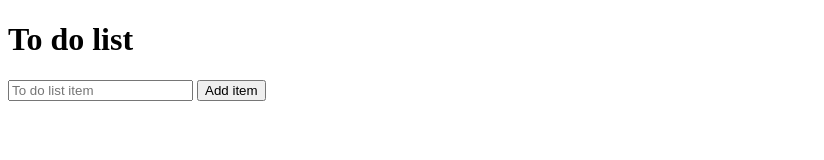
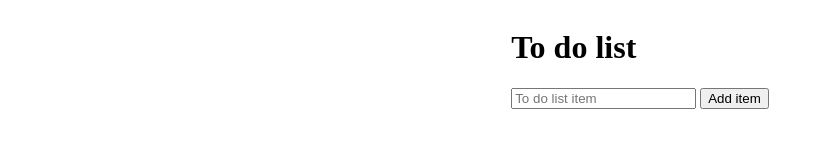
Before and after one commit to OsteroyergoyJA/Todo-list, a website: page index.html in a window 1280 px wide. Shown: the whole page, without its empty margins (0-824 px from the left). Drawn offline with Linux system fonts and the light colour scheme.

Commit message:
To do list css

```diff
--- a/styles.css
+++ b/styles.css
@@ -1,3 +1,9 @@
 * {
   box-sizing: border-box;
 }
+
+body {
+  display: flex;
+  flex-direction: row;
+  justify-content: center;
+}
```
